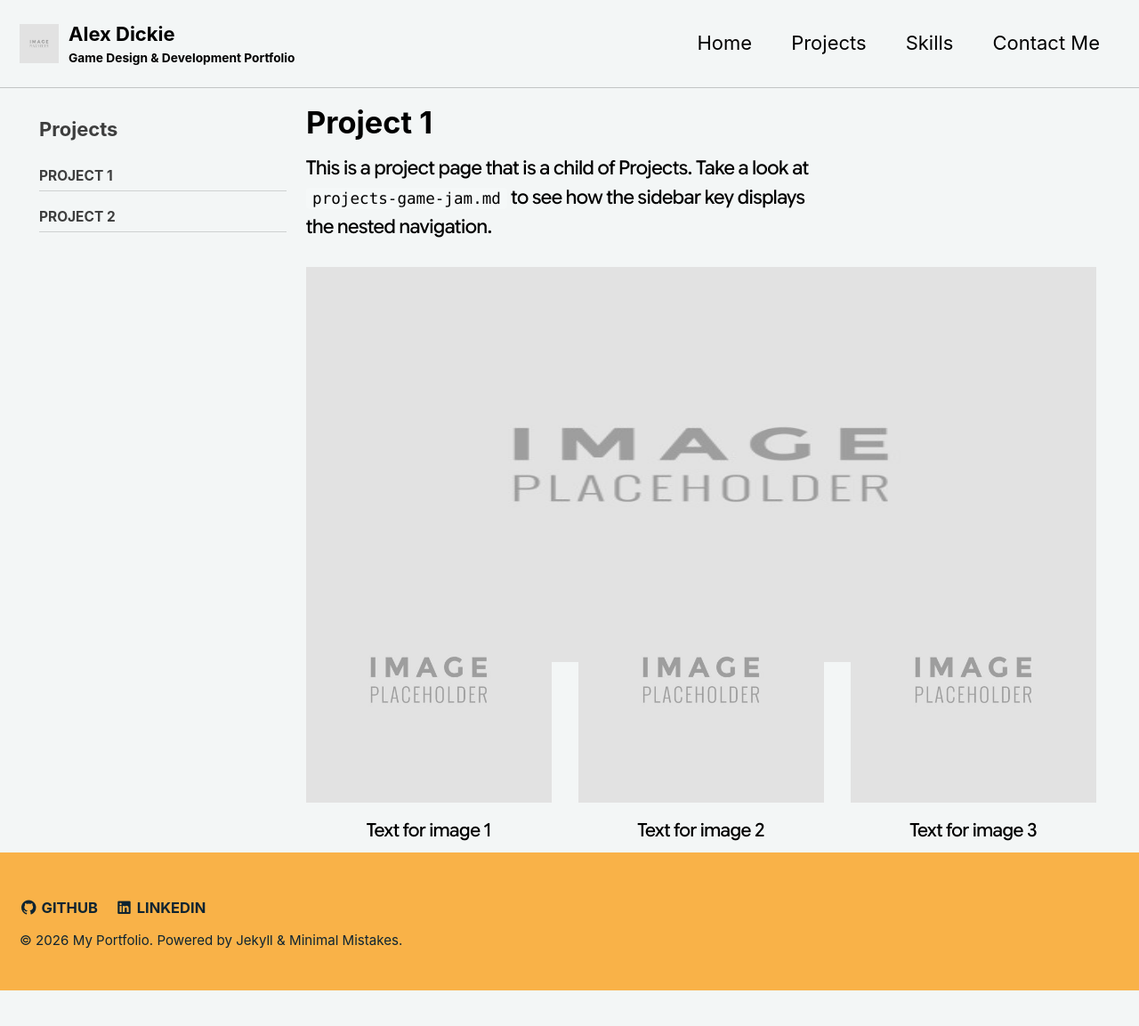
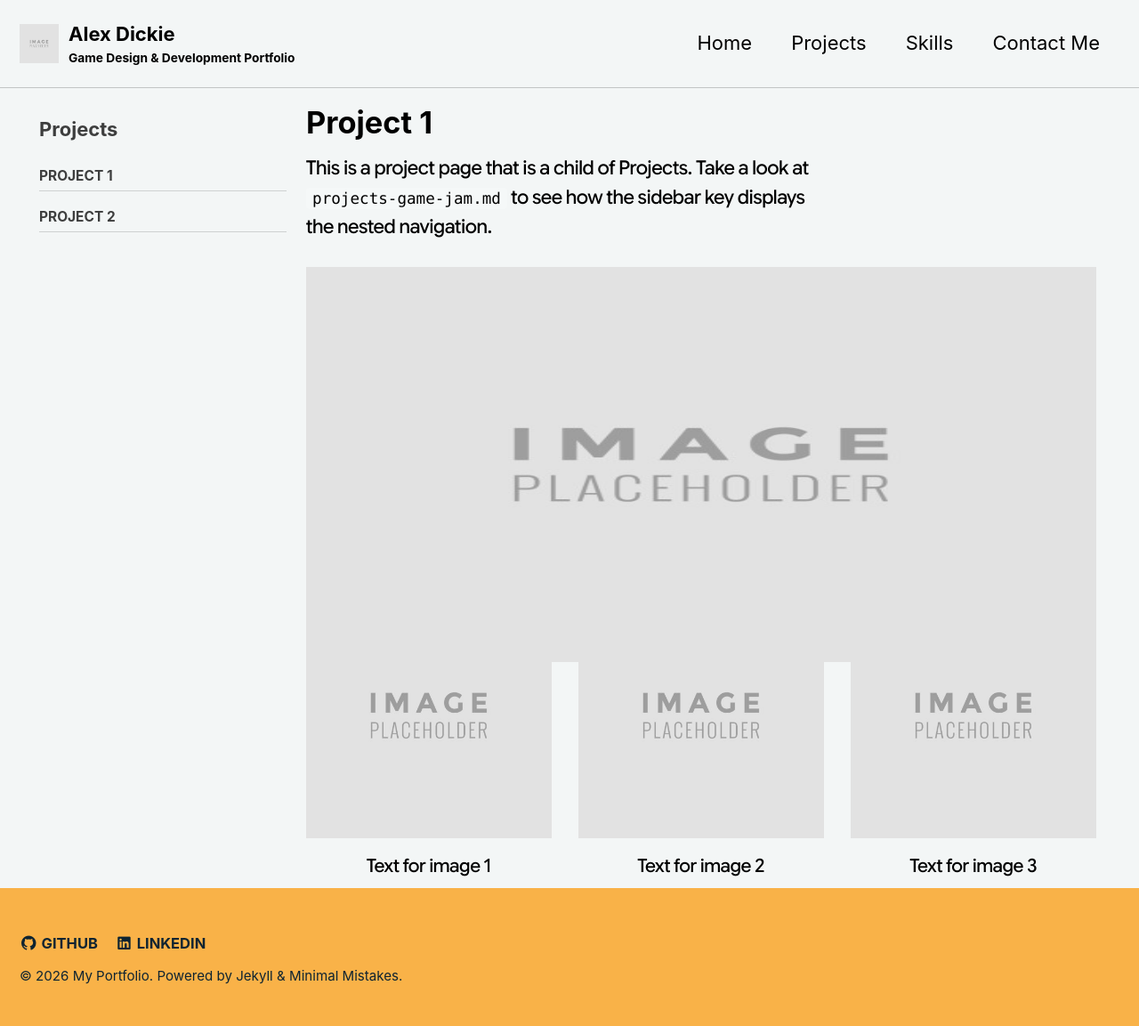
Before and after one commit to AlexUlster/AlexUlster.github.io, a Jekyll site: the page built from _pages/projects-pro1.md, in a window 1280 px wide. Shown: the whole page at 89% size. Built offline with Jekyll 4.4.1, drawn with Linux system fonts in a browser that asks for light colours; before the commit the page ends 1113 px from its top, so only the background shows below that.

Commit message:
Update projects-pro1.md

```diff
--- a/_pages/projects-pro1.md
+++ b/_pages/projects-pro1.md
@@ -15,7 +15,7 @@ This is a project page that is a child of Projects. Take a look at `projects-gam
   <img src="/assets/images/Placeholder.jpg" alt="Banner" style="width: 100%; height: auto; aspect-ratio: 4/2;">
 </div>
 
-<div style="display: grid; grid-template-columns: 1fr 1fr 1fr; gap: 20px; transform: scale(1.5); transform-origin: top left;">
+<div style="display: grid; grid-template-columns: 1fr 1fr 1fr; gap: 20px; transform: scale(1.5); transform-origin: top left; margin-top: 40px;">
   <div style="text-align: center;">
     <img src="/assets/images/Placeholder.jpg" alt="Image 1" style="width: 100%; height: auto;">
     <p style="font-size: 14px; font-family: 'Fontss'; margin-top: 10px;">Text for image 1</p>
```
